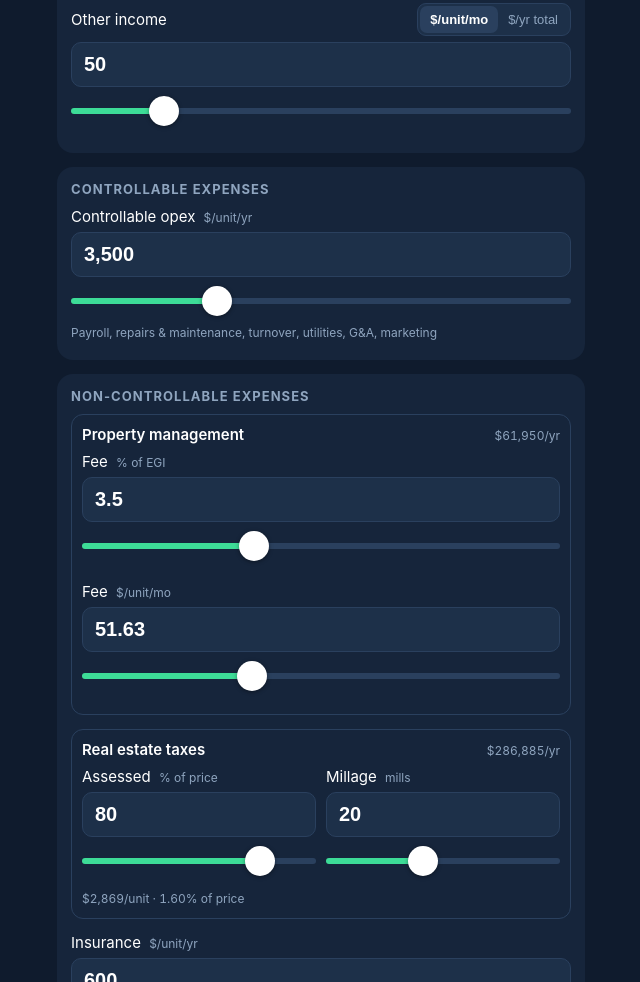
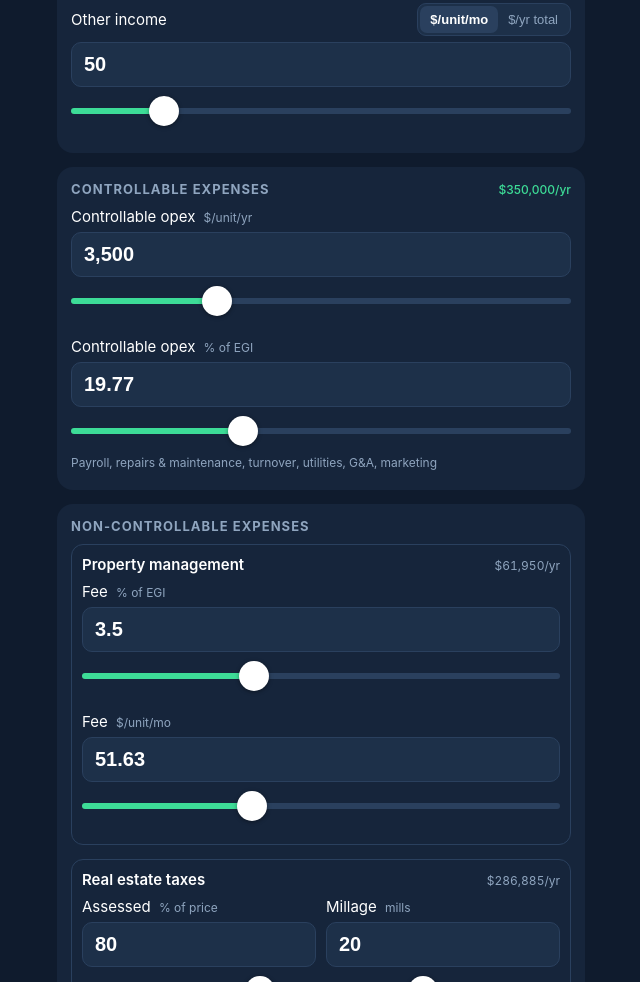
Before and after one commit to custommapps/deal-math, a plain HTML site: page index.html in a window 1280 px wide. Shown: the part 919-1901 px from the top of the page, without its empty margins (319-959 px from the left). Drawn offline with Linux system fonts and the light colour scheme.

Commit message:
Controllable opex as linked $/unit/yr and % of EGI
Co-Authored-By: Claude Opus 5.5 <noreply@anthropic.com>

```diff
--- a/app.js
+++ b/app.js
@@ -13,6 +13,8 @@
     otherUnit: 50,
     otherTotal: 60000,
     ctrlUnit: 3500,    // controllable opex, $/unit/year
+    ctrlPct: 0,        // controllable opex, % of EGI (kept in sync with ctrlUnit)
+    ctrlAnchor: 'unit',// which controllable number you typed last
     mgmtPct: 3.5,      // management fee, % of EGI
     mgmtUnit: 0,       // management fee, $/unit/month (kept in sync with mgmtPct)
     mgmtAnchor: 'pct', // which management number you typed last
@@ -26,7 +28,7 @@
   };
 
   var STORAGE_KEY = 'dealmath.v2';
-  var INPUT_KEYS = ['units', 'rent', 'occ', 'otherUnit', 'otherTotal', 'ctrlUnit',
+  var INPUT_KEYS = ['units', 'rent', 'occ', 'otherUnit', 'otherTotal', 'ctrlUnit', 'ctrlPct',
     'mgmtPct', 'mgmtUnit', 'assessPct', 'millage', 'insUnit', 'resUnit'];
   var state = load();
 
@@ -78,8 +80,16 @@
     var other = state.otherMode === 'unit' ? state.otherUnit * units * 12 : state.otherTotal;
     var egi = gpr - vac + other;
 
-    // Controllable
-    var ctrl = state.ctrlUnit * units;
+    // Controllable: $/unit/yr and % of EGI are two views of one number.
+    // Whichever you typed last is held; the other is recalculated.
+    var ctrl;
+    if (state.ctrlAnchor === 'pct') {
+      ctrl = egi * state.ctrlPct / 100;
+      state.ctrlUnit = units > 0 ? ctrl / units : 0;
+    } else {
+      ctrl = state.ctrlUnit * units;
+      state.ctrlPct = egi > 0 ? (ctrl / egi) * 100 : 0;
+    }
 
     // Management: % of EGI and $/unit/mo are two views of one number.
     // Whichever you typed last is held; the other is recalculated.
@@ -132,6 +142,7 @@
     otherUnit: function (v) { return plain(v, 0); },
     otherTotal: function (v) { return plain(v, 0); },
     ctrlUnit: function (v) { return plain(v, 0); },
+    ctrlPct: function (v) { return plain(v, 2); },
     mgmtPct: function (v) { return plain(v, 2); },
     mgmtUnit: function (v) { return plain(v, 2); },
     assessPct: function (v) { return plain(v, 1); },
@@ -162,6 +173,8 @@
 
   // Typing in a management box makes that one the "held" number
   var ON_SET = {
+    ctrlUnit: function () { state.ctrlAnchor = 'unit'; },
+    ctrlPct: function () { state.ctrlAnchor = 'pct'; },
     mgmtPct: function () { state.mgmtAnchor = 'pct'; },
     mgmtUnit: function () { state.mgmtAnchor = 'unit'; }
   };
@@ -273,6 +286,7 @@
 
     // Inputs
     INPUT_KEYS.forEach(function (k) { show(k, state[k]); });
+    $('ctrl-total').textContent = money(r.ctrl) + '/yr';
     $('mgmt-total').textContent = money(r.mgmt) + '/yr';
     $('tax-total').textContent = money(r.tax) + '/yr';
     $('tax-sub').textContent = state.price > 0
--- a/index.html
+++ b/index.html
@@ -114,11 +114,16 @@
 
     <!-- EXPENSES -->
     <section>
-      <h2>Controllable expenses</h2>
+      <h2>Controllable expenses <span class="hold" id="ctrl-total"></span></h2>
       <div class="field">
         <label for="ctrlUnit">Controllable opex <small>$/unit/yr</small></label>
         <input id="ctrlUnit" type="text" inputmode="decimal" autocomplete="off">
         <input id="ctrlUnit-r" type="range" min="1000" max="10000" step="100">
+      </div>
+      <div class="field">
+        <label for="ctrlPct">Controllable opex <small>% of EGI</small></label>
+        <input id="ctrlPct" type="text" inputmode="decimal" autocomplete="off">
+        <input id="ctrlPct-r" type="range" min="5" max="50" step="0.5">
         <div class="hint">Payroll, repairs &amp; maintenance, turnover, utilities, G&amp;A, marketing</div>
       </div>
     </section>
--- a/sw.js
+++ b/sw.js
@@ -1,6 +1,6 @@
 // Simple service worker: saves the app's files on the phone so it opens instantly
 // and works offline. Bump VERSION whenever you deploy changes so phones pick them up.
-const VERSION = 'deal-math-v3';
+const VERSION = 'deal-math-v4';
 const FILES = [
   './',
   'index.html',
```
